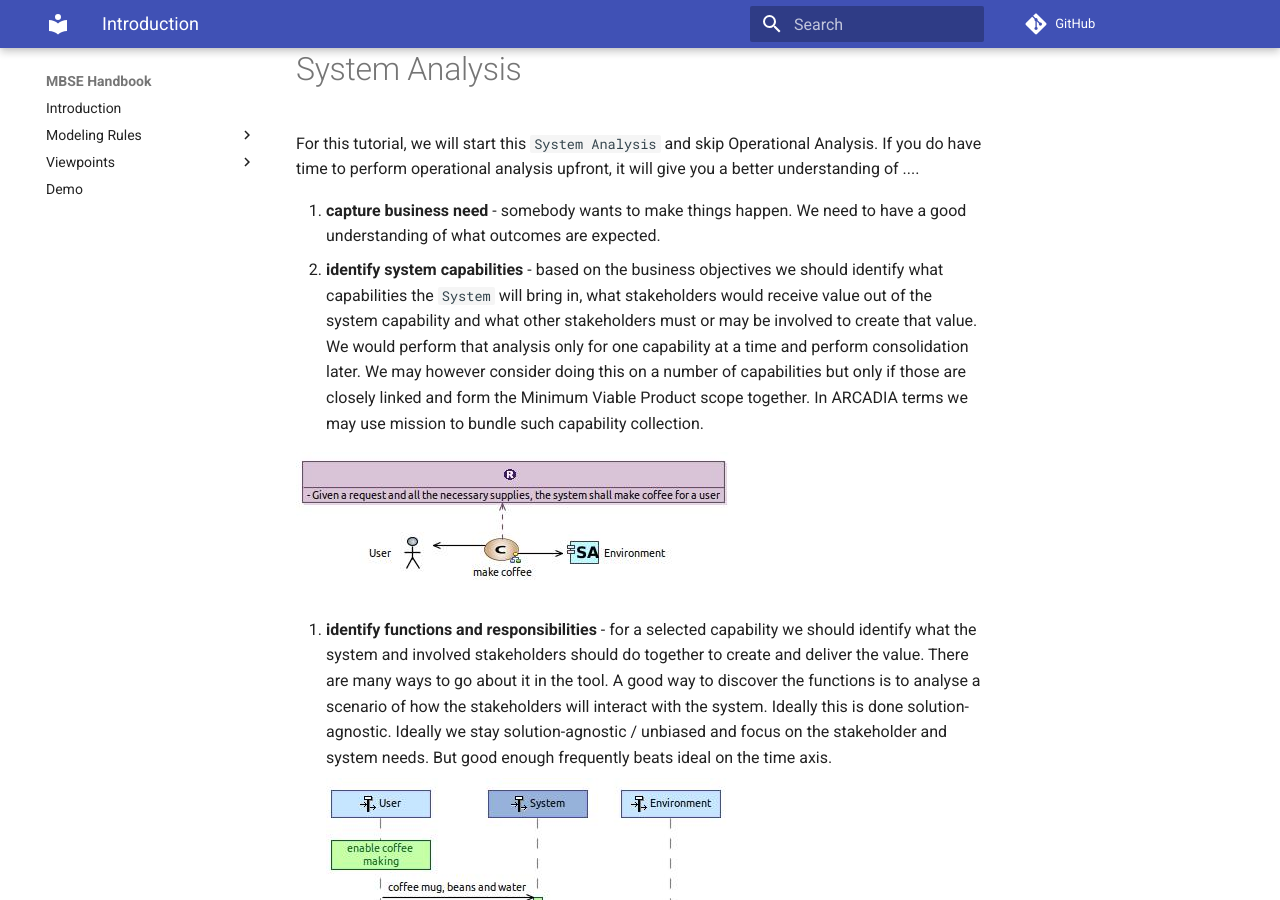
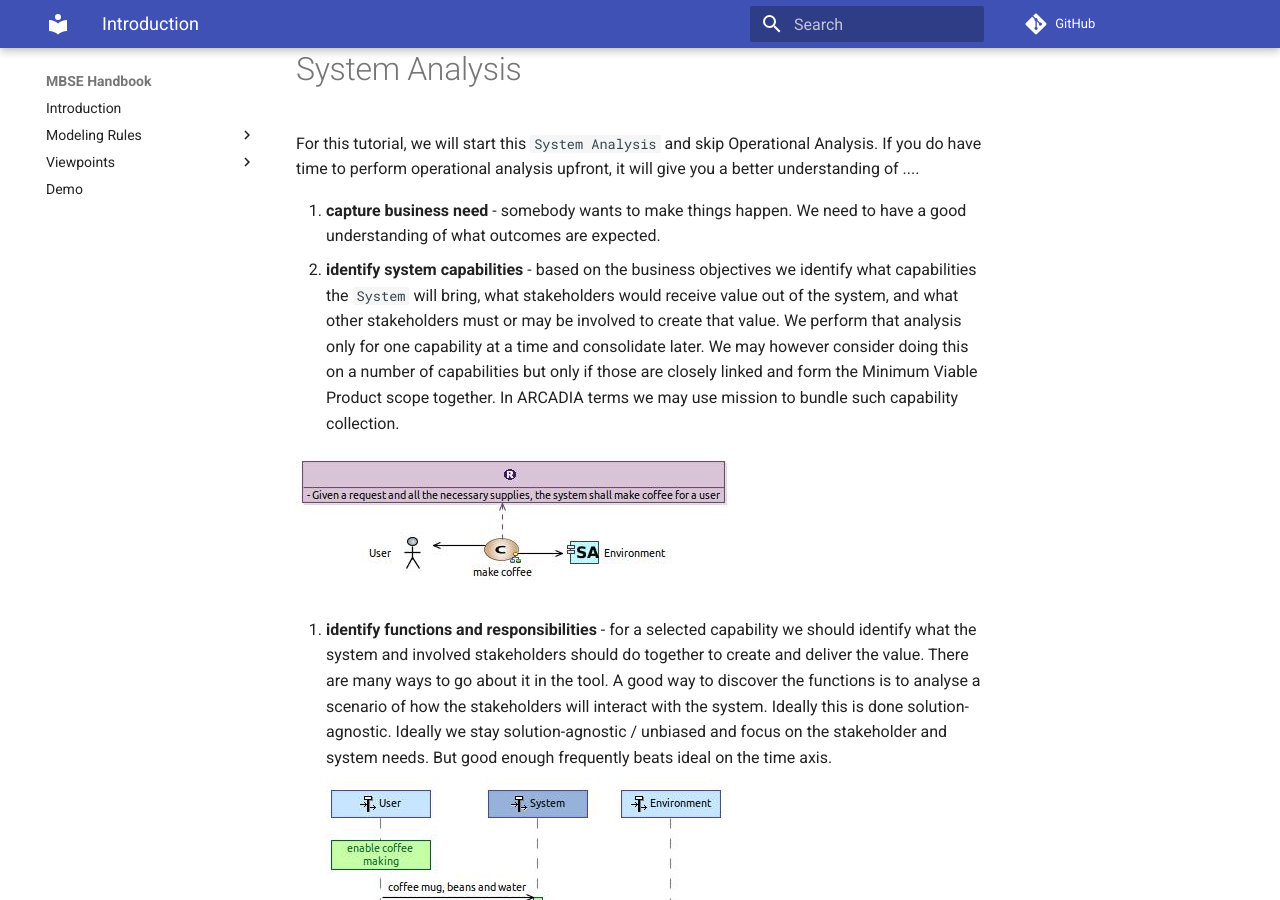
Before and after one commit to DSD-DBS/mbse-handbook, an MkDocs documentation site: the page built from docs/methods/arcadia-light/intro.md, in a window 1280 px wide and 900 px high, scrolled down 486 px. Built offline with MkDocs 1.6.1 and Material for MkDocs 9.7.7, drawn with Linux system fonts in a browser that asks for light colours; comment, search, counter and statistics services are not loaded.

Commit message:
Update docs/methods/arcadia-light/intro.md
Co-authored-by: Arjan Molenaar <gaphor@gmail.com>

```diff
--- a/docs/methods/arcadia-light/intro.md
+++ b/docs/methods/arcadia-light/intro.md
@@ -16,7 +16,7 @@ This method builds on top of ARCADIA methodology but selects very specific conte
 For this tutorial, we will start this `System Analysis` and skip Operational Analysis. If you do have time to perform operational analysis upfront, it will give you a better understanding of ....
 
 1. **capture business need** - somebody wants to make things happen. We need to have a good understanding of what outcomes are expected.
-2. **identify system capabilities** -  based on the business objectives we should identify what capabilities the `System` will bring in, what stakeholders would receive value out of the system capability and what other stakeholders must or may be involved to create that value. We would perform that analysis only for one capability at a time and perform consolidation later. We may however consider doing this on a number of capabilities but only if those are closely linked and form the Minimum Viable Product scope together. In ARCADIA terms we may use mission to bundle such capability collection.
+2. **identify system capabilities** -  based on the business objectives we identify what capabilities the `System` will bring, what stakeholders would receive value out of the system, and what other stakeholders must or may be involved to create that value. We perform that analysis only for one capability at a time and consolidate later. We may however consider doing this on a number of capabilities but only if those are closely linked and form the Minimum Viable Product scope together. In ARCADIA terms we may use mission to bundle such capability collection.
 
    ![Business requirement in capability analysis context](sa-images/sa-cap1.jpg)
 
```
